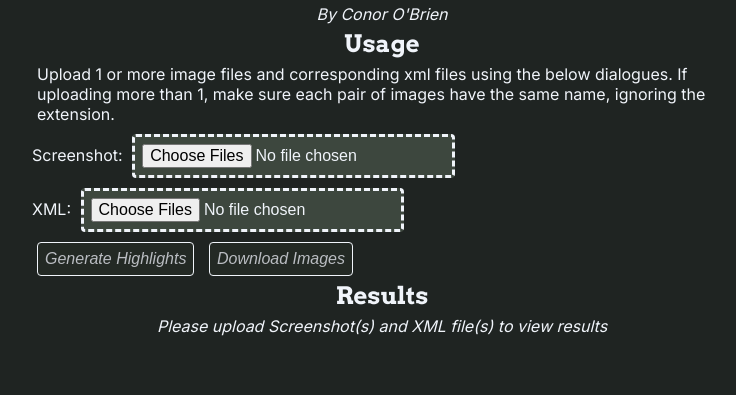
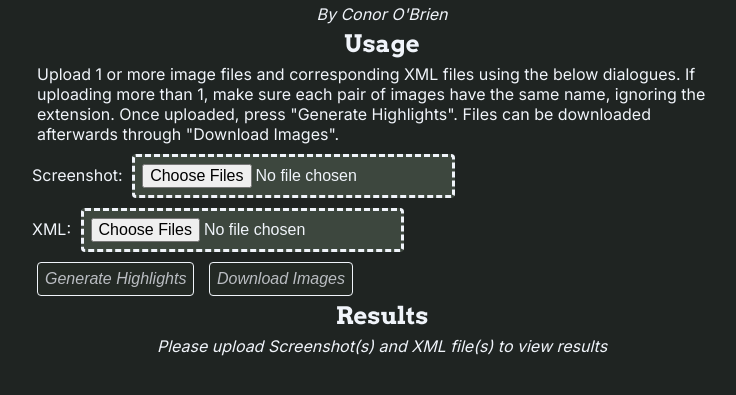
Before and after one commit to ConorOBrien-Foxx/CSCI535-Programming-Assignment, a plain HTML site: page index.html in a window 1280 px wide. Shown: the part 49-444 px from the top of the page, without its empty margins (258-994 px from the left). Drawn offline with Linux system fonts and the light colour scheme.

Commit message:
add some solution description, clean up instructions

```diff
--- a/index.html
+++ b/index.html
@@ -17,7 +17,7 @@
         <div class="screenshot-app">
             <h2>Usage</h2>
             <p>
-                Upload 1 or more image files and corresponding xml files using the below dialogues. If uploading more than 1, make sure each pair of images have the same name, ignoring the extension.
+                Upload 1 or more image files and corresponding XML files using the below dialogues. If uploading more than 1, make sure each pair of images have the same name, ignoring the extension. Once uploaded, press "Generate Highlights". Files can be downloaded afterwards through "Download Images".
             </p>
             <div>
                 <label>Screenshot: <input type="file" multiple class="screenshot-upload" accept="image/png, image/jpeg"></label>
```
Also changed, not shown: example-usage.jpg (added), highlighted/com.apalon.ringtones-higlighted.png (added), highlighted/com.dropbox.android-higlighted.png (added), highlighted/com.google.android.apps.transalte-higlighted.png (added), highlighted/com.pandora.android-higlighted.png (added), highlighted/com.yelp.android-higlighted.png (added), 4 other files.
